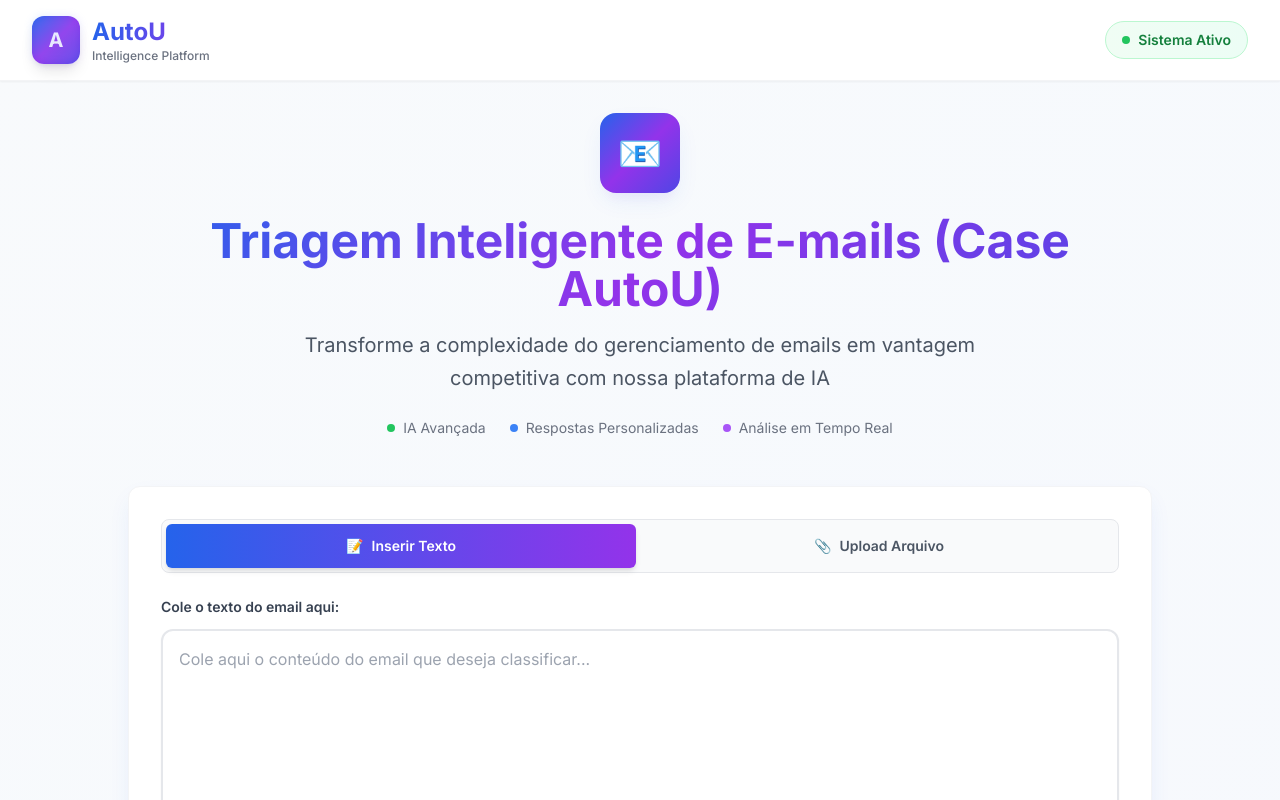
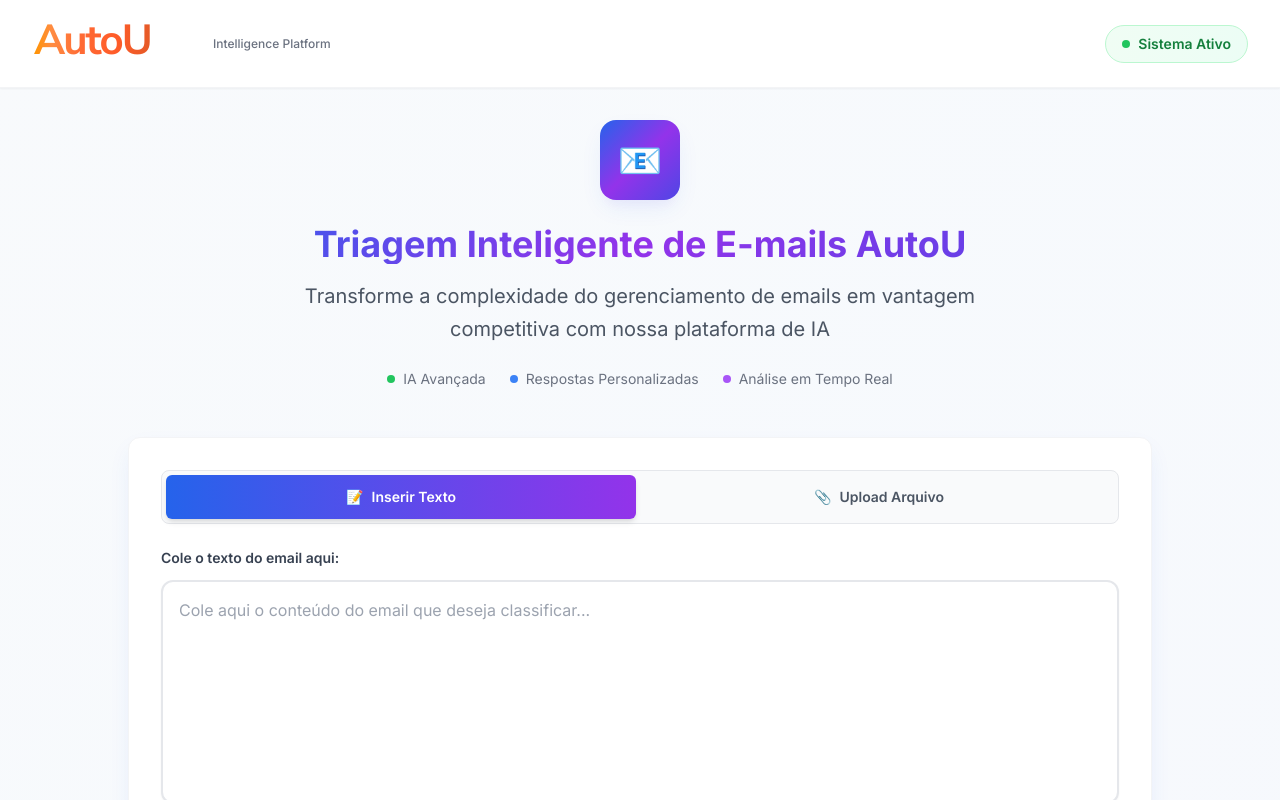
Before and after one commit to leojardim5/email_classifier_AutoU, a Next.js app in the folder frontend/: page / in a window 1280 px wide. Shown: the top 800 px of the page. Built offline with nearby package versions, Linux system fonts and the light colour scheme.

Commit message:
Mudança da logo

```diff
--- a/frontend/app/layout.tsx
+++ b/frontend/app/layout.tsx
@@ -1,8 +1,9 @@
 import type { Metadata } from "next";
-import { Inter } from "next/font/google";
+import { Inter, Nunito_Sans } from "next/font/google";
 import "./globals.css";
 
 const inter = Inter({ subsets: ["latin"] });
+const nunitoSans = Nunito_Sans({ subsets: ["latin"], variable: "--font-nunito-sans" });
 
 export const metadata: Metadata = {
   title: "AutoU - Classificação Inteligente de Emails",
@@ -16,7 +17,7 @@
 }>) {
   return (
     <html lang="pt-BR">
-      <body className={inter.className}>{children}</body>
+      <body className={`${inter.className} ${nunitoSans.variable}`}>{children}</body>
     </html>
   );
 }
--- a/frontend/app/page.tsx
+++ b/frontend/app/page.tsx
@@ -2,6 +2,7 @@
 
 import EmailClassifier from "@/components/EmailClassifier";
 import AutoUHeader from "@/components/AutoUHeader";
+import AutoULogo from "@/components/AutoULogo";
 
 export default function Home() {
   return (
@@ -16,10 +17,7 @@
         <div className="max-w-7xl mx-auto px-4 sm:px-6 lg:px-8 py-6">
           <div className="flex flex-col sm:flex-row items-center justify-between text-sm text-gray-600">
             <div className="flex items-center space-x-2 mb-2 sm:mb-0">
-              <div className="w-6 h-6 bg-gradient-to-br from-blue-600 to-purple-600 rounded-lg flex items-center justify-center">
-                <span className="text-white font-bold text-xs">A</span>
-              </div>
-              <span className="font-semibold text-gray-700">AutoU</span>
+              <AutoULogo width={120} height={40} />
               <span className="text-gray-400">•</span>
               <span>Intelligence Platform</span>
             </div>
--- a/frontend/components/AutoUHeader.tsx
+++ b/frontend/components/AutoUHeader.tsx
@@ -1,4 +1,6 @@
 "use client";
+
+import AutoULogo from "./AutoULogo";
 
 export default function AutoUHeader() {
   return (
@@ -6,19 +8,11 @@
       <div className="max-w-7xl mx-auto px-4 sm:px-6 lg:px-8 py-4">
         <div className="flex items-center justify-between">
           {/* Logo AutoU */}
-          <div className="flex items-center space-x-3">
-            <div className="relative">
-              {/* Símbolo AutoU - círculo com "A" estilizado */}
-              <div className="w-12 h-12 bg-gradient-to-br from-blue-600 via-purple-600 to-indigo-600 rounded-xl flex items-center justify-center shadow-lg transform hover:scale-105 transition-transform">
-                <span className="text-white font-bold text-xl">A</span>
-              </div>
-              {/* Efeito de brilho */}
-              <div className="absolute inset-0 bg-gradient-to-br from-blue-400 to-purple-400 rounded-xl opacity-20 blur-sm"></div>
+          <div className="flex items-center space-x-4">
+            <div className="flex items-center">
+              <AutoULogo width={165} height={55} className="transition-transform hover:scale-105" />
             </div>
-            <div>
-              <h1 className="text-2xl font-bold bg-gradient-to-r from-blue-600 to-purple-600 bg-clip-text text-transparent">
-                AutoU
-              </h1>
+            <div className="hidden sm:block">
               <p className="text-xs text-gray-500 font-medium">Intelligence Platform</p>
             </div>
           </div>
--- /dev/null
+++ b/frontend/components/AutoULogo.tsx
@@ -0,0 +1,50 @@
+"use client";
+
+interface AutoULogoProps {
+  className?: string;
+  width?: number;
+  height?: number;
+}
+
+export default function AutoULogo({
+  className = "",
+  width = 165,
+  height = 55
+}: AutoULogoProps) {
+  const gradientId = `autoU-gradient-${Math.random().toString(36).substr(2, 9)}`;
+
+  return (
+    <svg
+      width={width}
+      height={height}
+      viewBox="0 0 165 55"
+      fill="none"
+      xmlns="http://www.w3.org/2000/svg"
+      className={`transition-all duration-200 hover:scale-105 ${className}`}
+    >
+      <defs>
+        {/* Gradiente laranja preciso - bright orange para deep reddish-orange */}
+        <linearGradient id={gradientId} x1="0%" y1="0%" x2="100%" y2="0%">
+          <stop offset="0%" stopColor="#FF9500" />
+          <stop offset="15%" stopColor="#FF8C42" />
+          <stop offset="40%" stopColor="#FF6B35" />
+          <stop offset="70%" stopColor="#FF5C29" />
+          <stop offset="100%" stopColor="#E55A27" />
+        </linearGradient>
+      </defs>
+
+      {/* AutoU como texto com gradiente */}
+      <text
+        x="2"
+        y="38"
+        fontSize="42"
+        fontWeight="700"
+        fontFamily="'Nunito Sans', 'Inter', -apple-system, BlinkMacSystemFont, 'Segoe UI', 'Roboto', sans-serif"
+        fill={`url(#${gradientId})`}
+        letterSpacing="-2"
+      >
+        AutoU
+      </text>
+    </svg>
+  );
+}
--- a/frontend/components/EmailClassifier.tsx
+++ b/frontend/components/EmailClassifier.tsx
@@ -128,8 +128,8 @@
         <div className="inline-flex items-center justify-center w-20 h-20 bg-gradient-to-br from-blue-600 via-purple-600 to-indigo-600 rounded-2xl mb-6 shadow-autou transform hover:scale-105 transition-transform">
           <span className="text-white text-4xl">📧</span>
         </div>
-        <h1 className="text-5xl font-bold mb-4 text-autou-gradient">
-          Triagem Inteligente de E-mails (Case AutoU)
+        <h1 className="text-4xl font-bold mb-4 text-autou-gradient">
+          Triagem Inteligente de E-mails AutoU
         </h1>
         <p className="text-xl text-gray-600 max-w-2xl mx-auto leading-relaxed">
           Transforme a complexidade do gerenciamento de emails em vantagem
```
Also changed, not shown: frontend/public/README.md (added).
